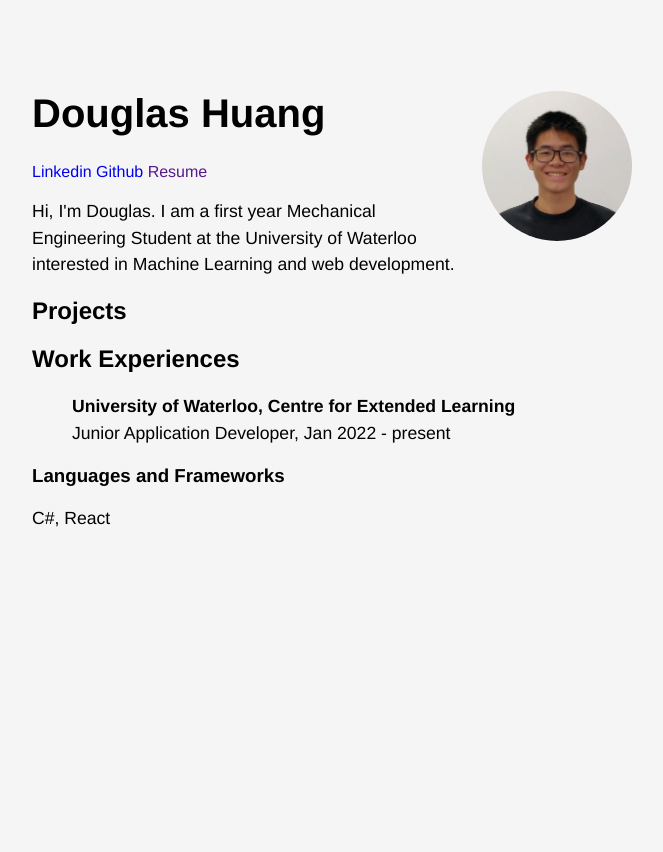
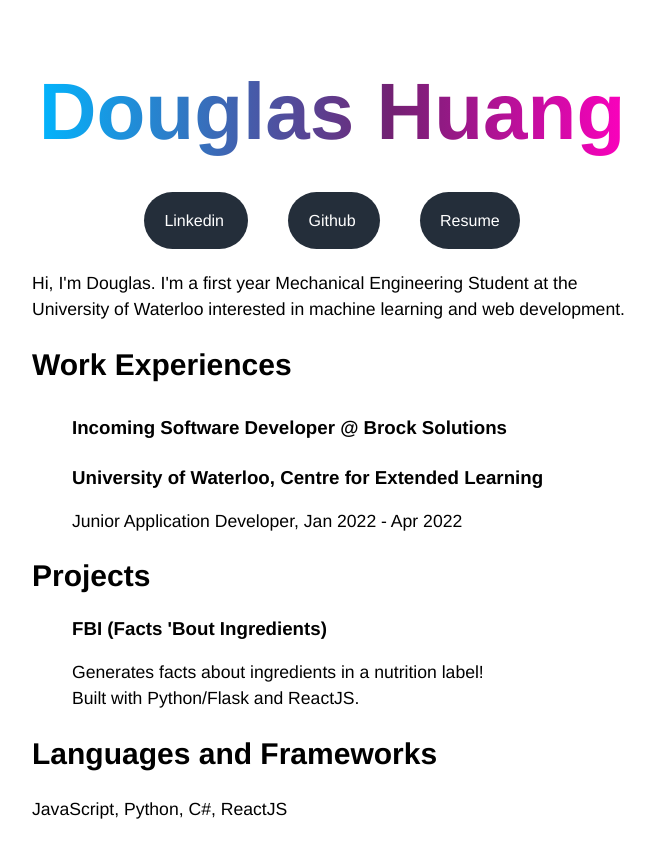
Before and after one commit to douglashuangg/DouglasPersonalWebsite, a React (Create React App) app: page / in a window 1280 px wide. Shown: the whole page, without its empty margins (308-971 px from the left). Before the commit the page ends 800 px from the top, so only its background shows below. Built offline with nearby package versions, Linux system fonts and the light colour scheme.

Commit message:
update domain

```diff
--- a/package.json
+++ b/package.json
@@ -1,5 +1,5 @@
 {
-  "homepage": "https://douglashuangg.github.io/website",
+  "homepage": "https://douglashuang.ca/",
   "name": "personal-website",
   "version": "0.1.0",
   "private": true,
@@ -7,8 +7,10 @@
     "@testing-library/jest-dom": "^5.16.2",
     "@testing-library/react": "^12.1.2",
     "@testing-library/user-event": "^13.5.0",
+    "bootstrap": "^5.2.0",
     "gh-pages": "^3.2.3",
     "react": "^17.0.2",
+    "react-bootstrap": "^2.4.0",
     "react-dom": "^17.0.2",
     "react-scripts": "5.0.0",
     "web-vitals": "^2.1.4"
--- a/src/Components/Introduction.js
+++ b/src/Components/Introduction.js
@@ -1,16 +1,19 @@
 import React from 'react';
+import Button from 'react-bootstrap/Button';
 
 function Introduction() {
   return (
     <div className="introduction">
+      {/*
       <img src={`${process.env.PUBLIC_URL}/images/dp.jpg`} id="douglas" alt="Douglas Huang"/>
-      <h1>Douglas Huang</h1>
-
-      <a href="https://www.linkedin.com/in/douglas-huang-b8b521209/">Linkedin </a>
-      <a href="https://github.com/douglashuangg">Github </a>
-      <a href="">Resume</a>
-
-      <p>Hi, I'm Douglas. I am a first year Mechanical Engineering Student at the University of Waterloo interested in Machine Learning and web development.</p>
+      */}
+      <h1 className="mainHeader" style={{fontSize: "80px"}}>Douglas Huang</h1>
+      <div style={{textAlign: "center"}}>
+        <a href="https://www.linkedin.com/in/douglas-huang-b8b521209/" className="buttonMain">Linkedin </a>
+        <a href="https://github.com/douglashuangg" className="buttonMain">Github </a>
+        <a href="" className="buttonMain" >Resume</a>
+      </div>
+      <p style={{margin: "40px 0 0 0"}}>Hi, I'm Douglas. I'm a first year Mechanical Engineering Student at the University of Waterloo interested in machine learning and web development.</p>
 
   </div>
   )
--- a/src/Components/Projects.js
+++ b/src/Components/Projects.js
@@ -3,19 +3,34 @@ import React from 'react'
 function Projects() {
   return (
     <div class="projects">
-        <h2>Projects</h2>
-
         <div class="work">
             <h2>Work Experiences</h2>
             <ul>
-                <li class="projectTitle">
+                <h3 class="projectTitle" style={{padding: "10px 0px"}}>
+                  Incoming Software Developer @ Brock Solutions
+                </h3>
+
+                <h3 class="projectTitle">
                 University of Waterloo, Centre for Extended Learning
-                </li>
+                </h3>
                 <li>
-                Junior Application Developer, Jan 2022 - present
+                Junior Application Developer, Jan 2022 - Apr 2022
                 </li>
             </ul>
         </div>
+        <h2>Projects</h2>
+        <ul>
+          <h3>
+            FBI (Facts 'Bout Ingredients)
+          </h3>
+          <li>
+            Generates facts about ingredients in a nutrition label!
+          </li>
+          <li>
+            Built with Python/Flask and ReactJS.
+          </li>
+        </ul>
+
   </div>
   )
 }
--- a/src/Components/Skills.js
+++ b/src/Components/Skills.js
@@ -3,8 +3,8 @@ import React from 'react'
 function Skills() {
   return (
     <>
-        <h3>Languages and Frameworks</h3>
-        <p>C#, React</p>
+        <h2>Languages and Frameworks</h2>
+        <p>JavaScript, Python, C#, ReactJS</p>
     </>
   )
 }
--- a/src/index.css
+++ b/src/index.css
@@ -1,9 +1,9 @@
 body {
-    background-color:rgb(246, 245, 245);
+    background-color:#ffffff;
     font-family: "Helvetica Neue", Helvetica, sans-serif;
     max-width: 600px;
     margin: 0 auto;
-    padding: 5vw;
+    padding: 1vw;
 }
 
 p, li {
@@ -25,6 +25,11 @@ a{
 
 h1 {
     font-size: 40px;
+    text-align: center;
+}
+
+h2 {
+    font-size: 30px;
 }
 
 /* .logo {
@@ -38,3 +43,18 @@ h1 {
     margin: 0 0 0 10px;
     border-radius: 50%;
 }
+
+.buttonMain {
+    -webkit-border-radius: 30px;
+    background: #242e3a;
+    color: #FFF;
+    padding: 20px 20px;
+    margin: 20px;
+}
+
+.mainHeader {
+    background-image: linear-gradient(90deg, #00b7ff 0%, #732173 60%, #ff00bf 100%);
+    -webkit-text-fill-color: transparent;
+    -webkit-background-clip: text;
+    font-weight: 790;
+}
--- a/src/index.js
+++ b/src/index.js
@@ -1,6 +1,7 @@
 import React from 'react';
 import ReactDOM from 'react-dom';
 import App from './App';
+
 
 
 ReactDOM.render(
```
Also changed, not shown: 1 other file (tests, documents, lock files or other folders).
